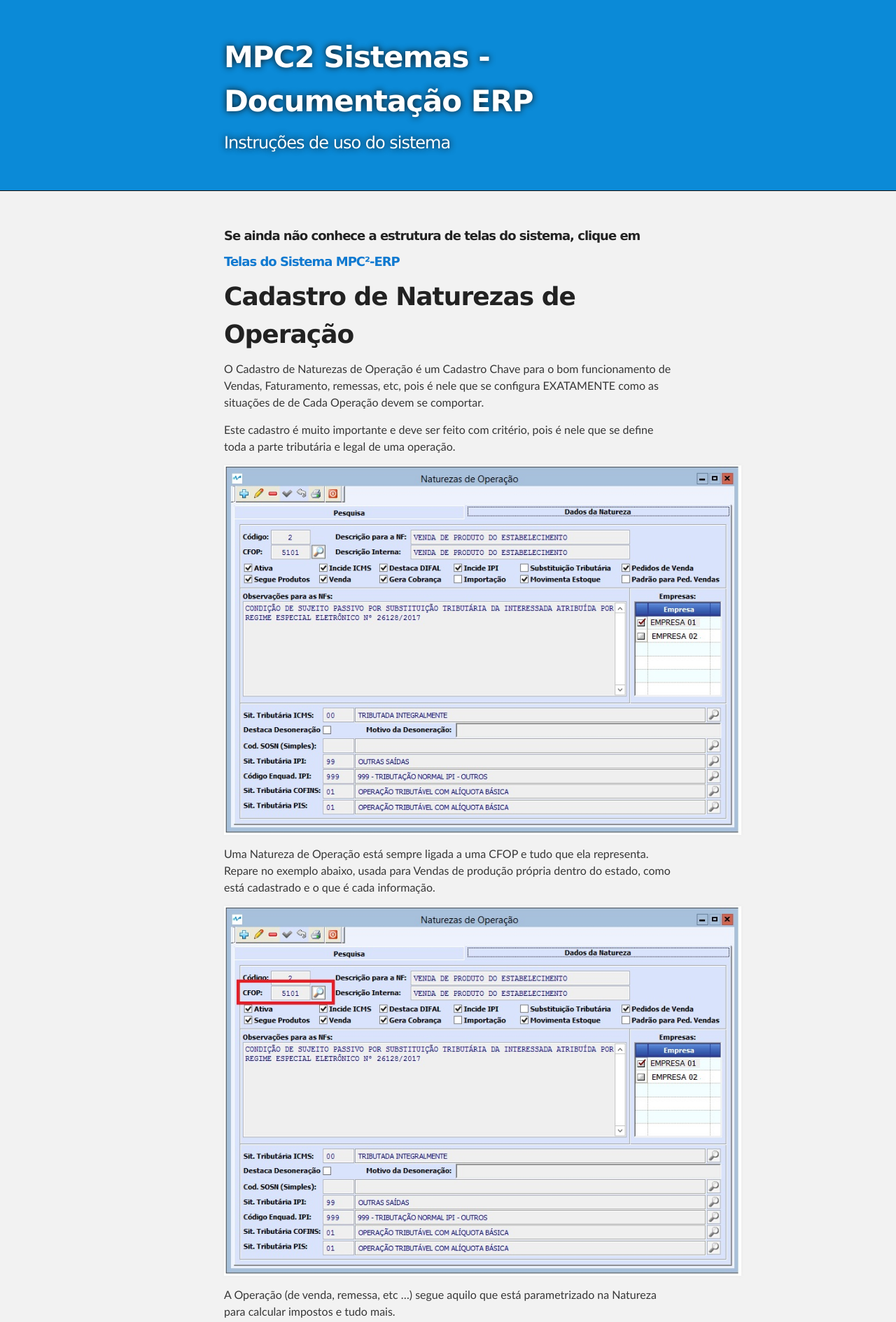
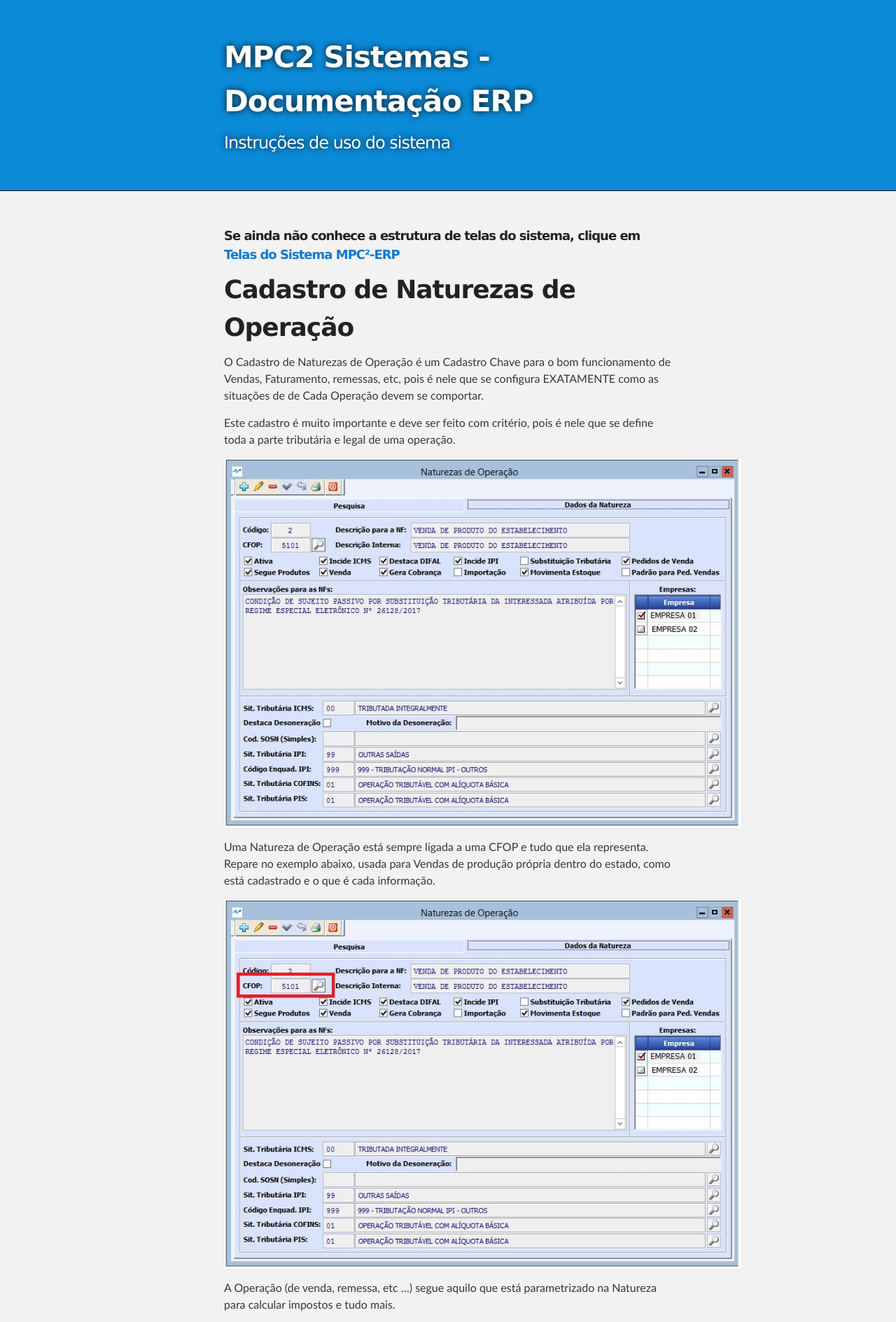
Before and after one commit to mpc2erp/mpc2erp.github.io, a Jekyll site: the page built from Pages/Natureza.md, in a window 1280 px wide. Shown: the top 1889 px of the page at 70% size. Built offline with Jekyll 4.4.1, drawn with Linux system fonts in a browser that asks for light colours.

Commit message:
NatOper04

```diff
--- a/Pages/Natureza.md
+++ b/Pages/Natureza.md
@@ -2,8 +2,7 @@
 layout: default
 ---
 
-##### Se ainda não conhece a estrutura de telas do sistema, clique em
-##### <a href="https://mpc2erp.github.io/Pages/Telas" target="_blank">Telas do Sistema MPC²-ERP</a>
+##### Se ainda não conhece a estrutura de telas do sistema, clique em <a href="https://mpc2erp.github.io/Pages/Telas" target="_blank">Telas do Sistema MPC²-ERP</a>
 
 
 # Cadastro de Naturezas de Operação
```
